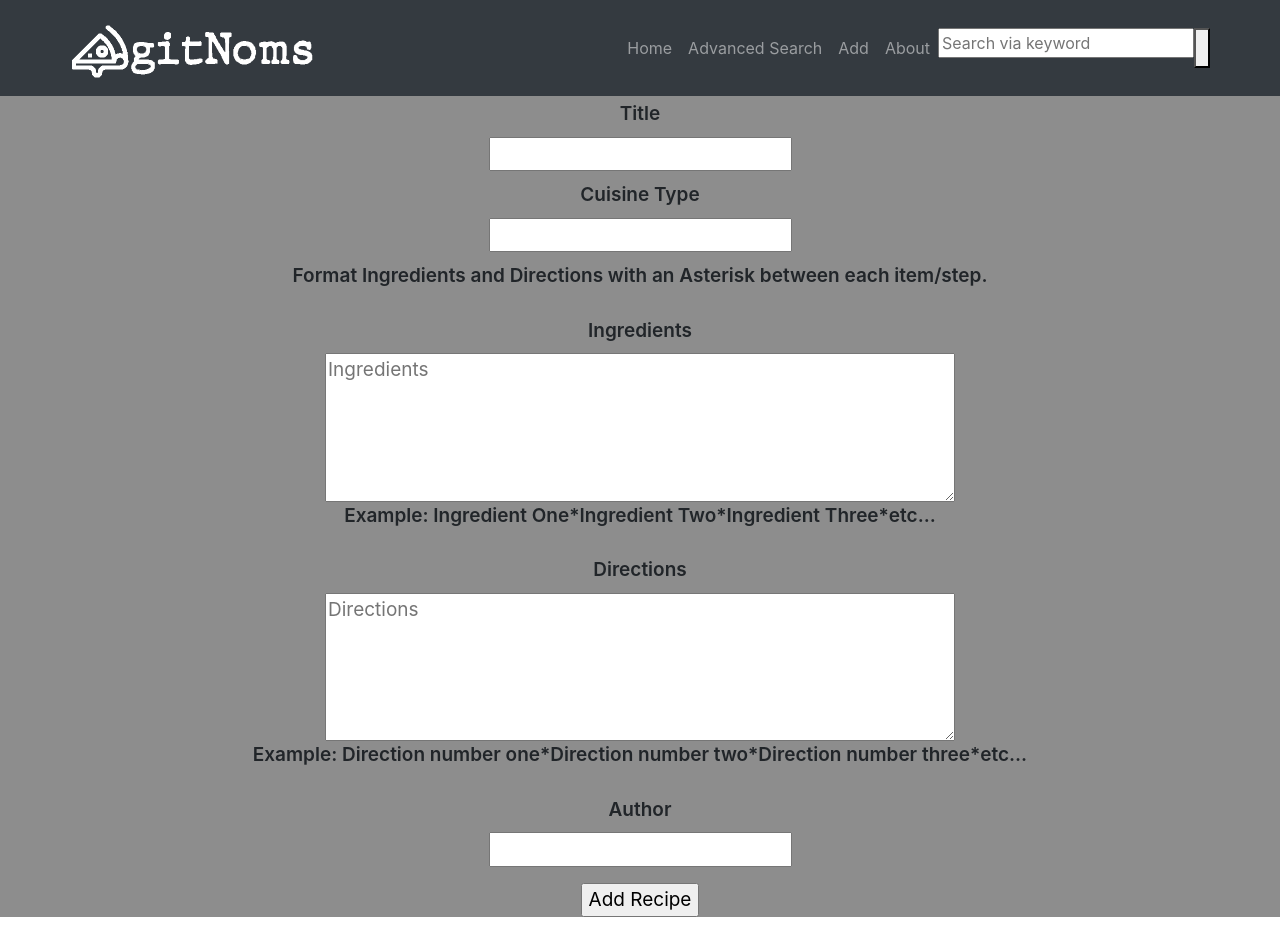
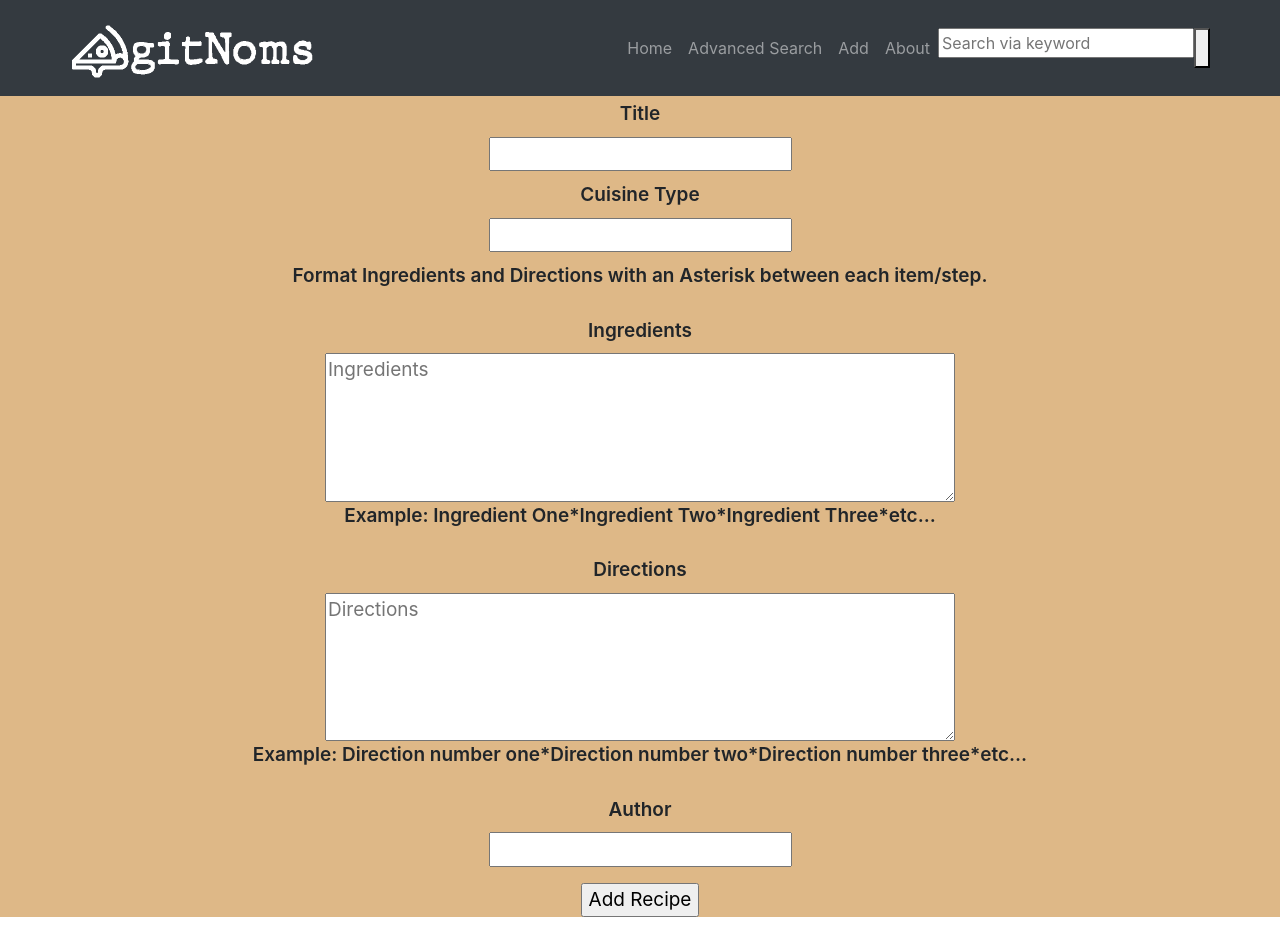
Before and after one commit to TheCodingChefs/gitNoms, a React (Create React App) app: page /add in a window 1280 px wide. Built offline with nearby package versions, Linux system fonts and the light colour scheme.

Commit message:
Fix rebase

```diff
--- a/src/components/add/Add.js
+++ b/src/components/add/Add.js
@@ -4,7 +4,7 @@ import { isElement } from "react-dom/cjs/react-dom-test-utils.production.min";
 import { useHistory } from "react-router"
 
 
-export default function Add() {
+export default function Add({darkMode}) {
 
     const API_URL = 'https://git-noms-api.herokuapp.com/recipes';
 
@@ -61,7 +61,7 @@ export default function Add() {
     }
 
     return (
-        <form onSubmit={handleSubmit} className="add-form">
+        <form onSubmit={handleSubmit} className="add-form" theme={darkMode ? "dark" : "light"}>
             <div className="addContainer">
                 <label htmlFor="title">Title</label>
                 <input type="text" required id="title" value={values.title} onChange={handleChange}/>
```
